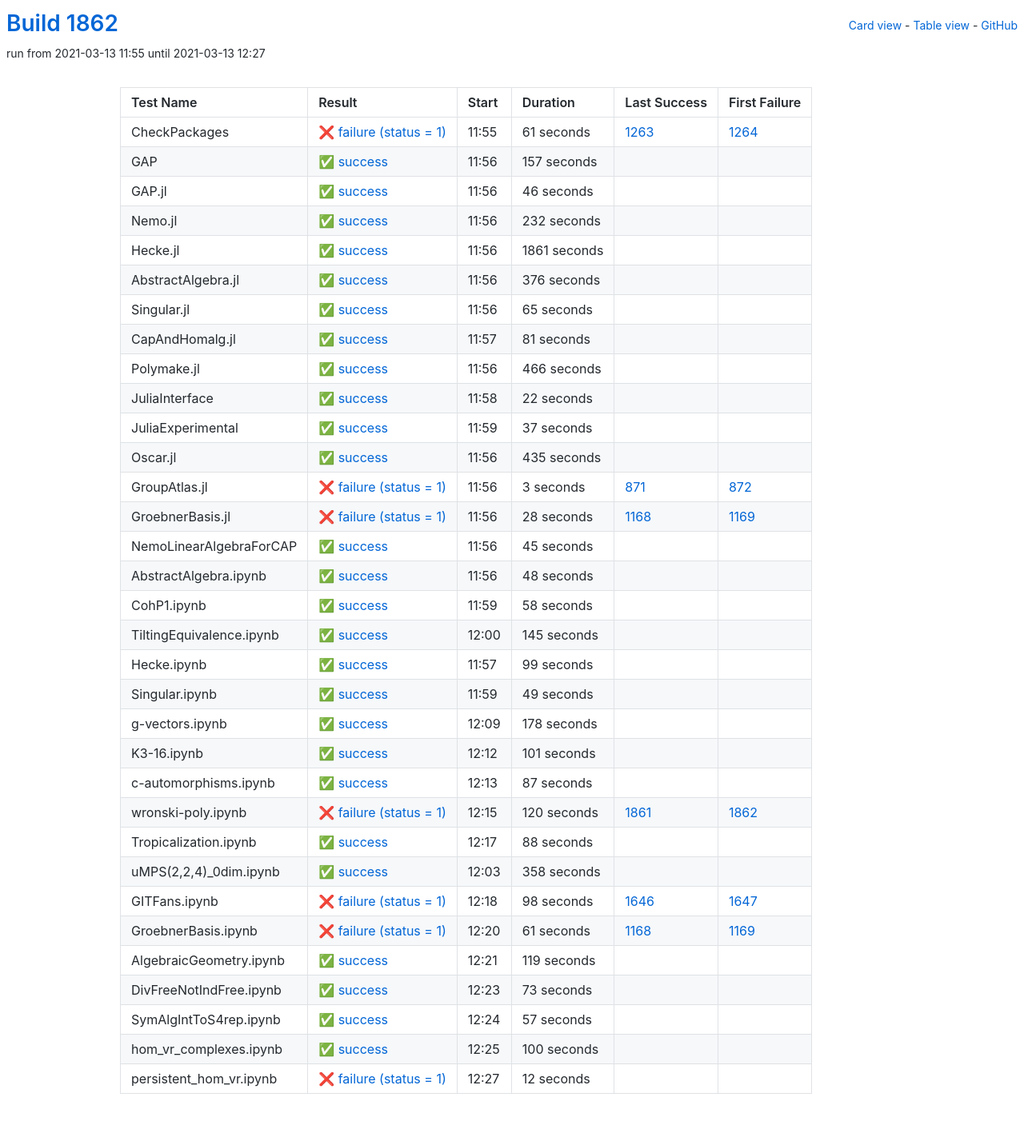
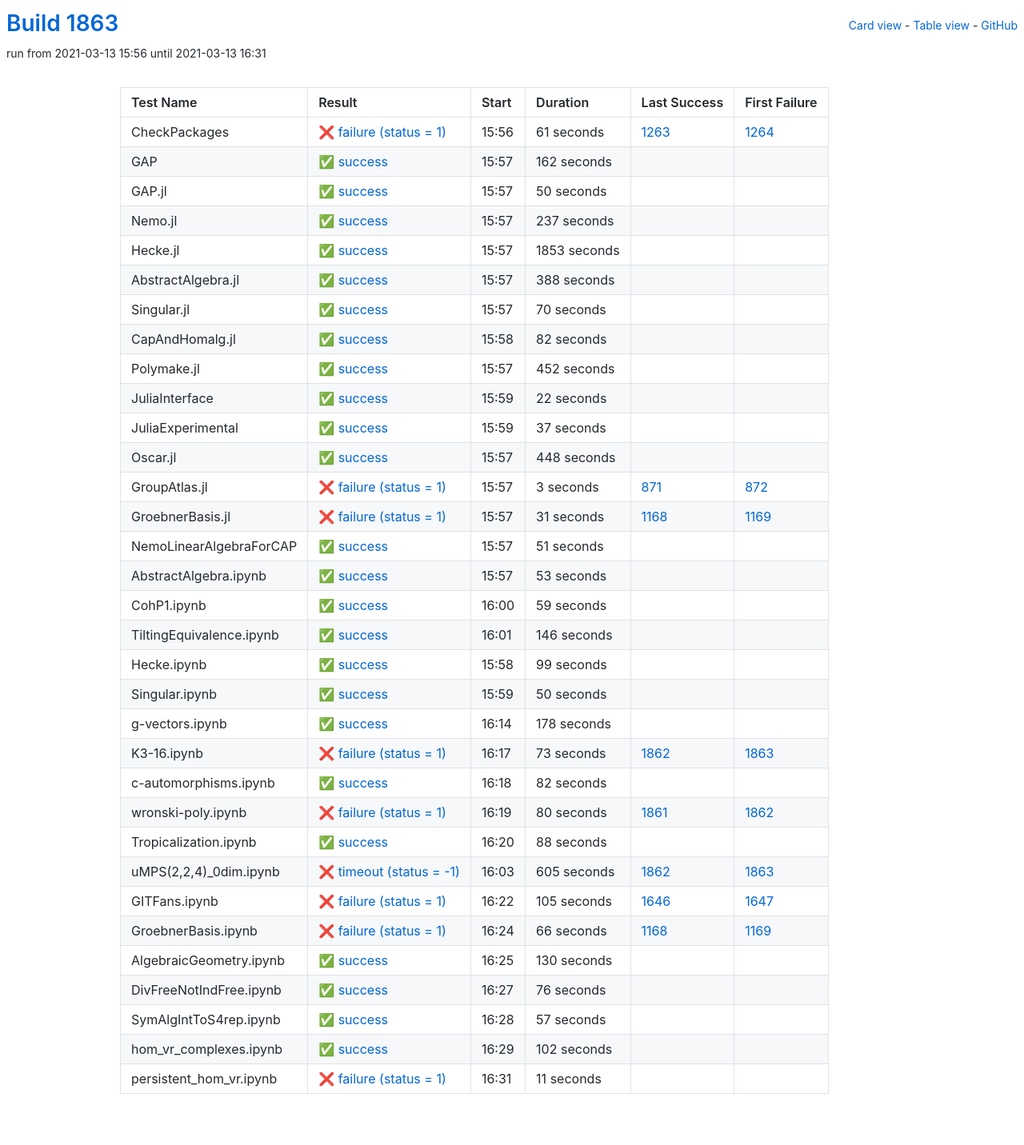
Before and after one commit to oscar-system/oscar-ci-status-stable, a Jekyll site: the page built from table.html, in a window 1280 px wide. Shown: the whole page at 80% size. Built offline with Jekyll 4.4.1, drawn with Linux system fonts in a browser that asks for light colours.

Commit message:
Build #1863

```diff
--- a/_data/ci.yml
+++ b/_data/ci.yml
@@ -1,6 +1,6 @@
 ---
-build: 1862
-build_url: https://oscarci.mathematik.uni-kl.de/job/oscar-stable/1862/
+build: 1863
+build_url: https://oscarci.mathematik.uni-kl.de/job/oscar-stable/1863/
 job: oscar-stable
 organization: oscar-system
 repo: oscar-ci-status-stable
@@ -8,8 +8,8 @@ repourl: https://github.com/oscar-system/oscar-ci-status-stable
 tests:
 - name: CheckPackages
   id: checkpackages
-  log: https://oscarci.mathematik.uni-kl.de/job/oscar-stable/1862/artifact/logs/build-1862/CheckPackages.log
-  start: 2021-03-13 11:55
+  log: https://oscarci.mathematik.uni-kl.de/job/oscar-stable/1863/artifact/logs/build-1863/CheckPackages.log
+  start: 2021-03-13 15:56
   success: false
   exitcode: 1
   status: failure
@@ -20,104 +20,104 @@ tests:
   first_failure_url: https://oscarci.mathematik.uni-kl.de/job/oscar-stable/1264/
 - name: GAP
   id: gap
-  log: https://oscarci.mathematik.uni-kl.de/job/oscar-stable/1862/artifact/logs/build-1862/GAP.log
-  start: 2021-03-13 11:56
+  log: https://oscarci.mathematik.uni-kl.de/job/oscar-stable/1863/artifact/logs/build-1863/GAP.log
+  start: 2021-03-13 15:57
   success: true
   exitcode: 0
   status: success
-  duration: 157
+  duration: 162
   last_success: false
   last_success_url:
   first_failure: false
   first_failure_url:
 - name: GAP.jl
   id: gap-jl
-  log: https://oscarci.mathematik.uni-kl.de/job/oscar-stable/1862/artifact/logs/build-1862/GAP.jl.log
-  start: 2021-03-13 11:56
+  log: https://oscarci.mathematik.uni-kl.de/job/oscar-stable/1863/artifact/logs/build-1863/GAP.jl.log
+  start: 2021-03-13 15:57
   success: true
   exitcode: 0
   status: success
-  duration: 46
+  duration: 50
   last_success: false
   last_success_url:
   first_failure: false
   first_failure_url:
 - name: Nemo.jl
   id: nemo-jl
-  log: https://oscarci.mathematik.uni-kl.de/job/oscar-stable/1862/artifact/logs/build-1862/Nemo.jl.log
-  start: 2021-03-13 11:56
+  log: https://oscarci.mathematik.uni-kl.de/job/oscar-stable/1863/artifact/logs/build-1863/Nemo.jl.log
+  start: 2021-03-13 15:57
   success: true
   exitcode: 0
   status: success
-  duration: 232
+  duration: 237
   last_success: false
   last_success_url:
   first_failure: false
   first_failure_url:
 - name: Hecke.jl
   id: hecke-jl
-  log: https://oscarci.mathematik.uni-kl.de/job/oscar-stable/1862/artifact/logs/build-1862/Hecke.jl.log
-  start: 2021-03-13 11:56
+  log: https://oscarci.mathematik.uni-kl.de/job/oscar-stable/1863/artifact/logs/build-1863/Hecke.jl.log
+  start: 2021-03-13 15:57
   success: true
   exitcode: 0
   status: success
-  duration: 1861
+  duration: 1853
   last_success: false
   last_success_url:
   first_failure: false
   first_failure_url:
 - name: AbstractAlgebra.jl
   id: abstractalgebra-jl
-  log: https://oscarci.mathematik.uni-kl.de/job/oscar-stable/1862/artifact/logs/build-1862/AbstractAlgebra.jl.log
-  start: 2021-03-13 11:56
+  log: https://oscarci.mathematik.uni-kl.de/job/oscar-stable/1863/artifact/logs/build-1863/AbstractAlgebra.jl.log
+  start: 2021-03-13 15:57
   success: true
   exitcode: 0
   status: success
-  duration: 376
+  duration: 388
   last_success: false
   last_success_url:
   first_failure: false
   first_failure_url:
 - name: Singular.jl
   id: singular-jl
-  log: https://oscarci.mathematik.uni-kl.de/job/oscar-stable/1862/artifact/logs/build-1862/Singular.jl.log
-  start: 2021-03-13 11:56
+  log: https://oscarci.mathematik.uni-kl.de/job/oscar-stable/1863/artifact/logs/build-1863/Singular.jl.log
+  start: 2021-03-13 15:57
   success: true
   exitcode: 0
   status: success
-  duration: 65
+  duration: 70
   last_success: false
   last_success_url:
   first_failure: false
   first_failure_url:
 - name: CapAndHomalg.jl
   id: capandhomalg-jl
-  log: https://oscarci.mathematik.uni-kl.de/job/oscar-stable/1862/artifact/logs/build-1862/CapAndHomalg.jl.log
-  start: 2021-03-13 11:57
+  log: https://oscarci.mathematik.uni-kl.de/job/oscar-stable/1863/artifact/logs/build-1863/CapAndHomalg.jl.log
+  start: 2021-03-13 15:58
   success: true
   exitcode: 0
   status: success
-  duration: 81
+  duration: 82
   last_success: false
   last_success_url:
   first_failure: false
   first_failure_url:
 - name: Polymake.jl
   id: polymake-jl
-  log: https://oscarci.mathematik.uni-kl.de/job/oscar-stable/1862/artifact/logs/build-1862/Polymake.jl.log
-  start: 2021-03-13 11:56
+  log: https://oscarci.mathematik.uni-kl.de/job/oscar-stable/1863/artifact/logs/build-1863/Polymake.jl.log
+  start: 2021-03-13 15:57
   success: true
   exitcode: 0
   status: success
-  duration: 466
+  duration: 452
   last_success: false
   last_success_url:
   first_failure: false
   first_failure_url:
 - name: JuliaInterface
   id: juliainterface
-  log: https://oscarci.mathematik.uni-kl.de/job/oscar-stable/1862/artifact/logs/build-1862/JuliaInterface.log
-  start: 2021-03-13 11:58
+  log: https://oscarci.mathematik.uni-kl.de/job/oscar-stable/1863/artifact/logs/build-1863/JuliaInterface.log
+  start: 2021-03-13 15:59
   success: true
   exitcode: 0
   status: success
@@ -128,8 +128,8 @@ tests:
   first_failure_url:
 - name: JuliaExperimental
   id: juliaexperimental
-  log: https://oscarci.mathematik.uni-kl.de/job/oscar-stable/1862/artifact/logs/build-1862/JuliaExperimental.log
-  start: 2021-03-13 11:59
+  log: https://oscarci.mathematik.uni-kl.de/job/oscar-stable/1863/artifact/logs/build-1863/JuliaExperimental.log
+  start: 2021-03-13 15:59
   success: true
   exitcode: 0
   status: success
@@ -140,20 +140,20 @@ tests:
   first_failure_url:
 - name: Oscar.jl
   id: oscar-jl
-  log: https://oscarci.mathematik.uni-kl.de/job/oscar-stable/1862/artifact/logs/build-1862/Oscar.jl.log
-  start: 2021-03-13 11:56
+  log: https://oscarci.mathematik.uni-kl.de/job/oscar-stable/1863/artifact/logs/build-1863/Oscar.jl.log
+  start: 2021-03-13 15:57
   success: true
   exitcode: 0
   status: success
-  duration: 435
+  duration: 448
   last_success: false
   last_success_url:
   first_failure: false
   first_failure_url:
 - name: GroupAtlas.jl
   id: groupatlas-jl
-  log: https://oscarci.mathematik.uni-kl.de/job/oscar-stable/1862/artifact/logs/build-1862/GroupAtlas.jl.log
-  start: 2021-03-13 11:56
+  log: https://oscarci.mathematik.uni-kl.de/job/oscar-stable/1863/artifact/logs/build-1863/GroupAtlas.jl.log
+  start: 2021-03-13 15:57
   success: false
   exitcode: 1
   status: failure
@@ -164,68 +164,68 @@ tests:
   first_failure_url: https://oscarci.mathematik.uni-kl.de/job/oscar-stable/872/
 - name: GroebnerBasis.jl
   id: groebnerbasis-jl
-  log: https://oscarci.mathematik.uni-kl.de/job/oscar-stable/1862/artifact/logs/build-1862/GroebnerBasis.jl.log
-  start: 2021-03-13 11:56
+  log: https://oscarci.mathematik.uni-kl.de/job/oscar-stable/1863/artifact/logs/build-1863/GroebnerBasis.jl.log
+  start: 2021-03-13 15:57
   success: false
   exitcode: 1
   status: failure
-  duration: 28
+  duration: 31
   last_success: 1168
   last_success_url: https://oscarci.mathematik.uni-kl.de/job/oscar-stable/1168/
   first_failure: 1169
   first_failure_url: https://oscarci.mathematik.uni-kl.de/job/oscar-stable/1169/
 - name: NemoLinearAlgebraForCAP
   id: nemolinearalgebraforcap
-  log: https://oscarci.mathematik.uni-kl.de/job/oscar-stable/1862/artifact/logs/build-1862/NemoLinearAlgebraForCAP.log
-  start: 2021-03-13 11:56
+  log: https://oscarci.mathematik.uni-kl.de/job/oscar-stable/1863/artifact/logs/build-1863/NemoLinearAlgebraForCAP.log
+  start: 2021-03-13 15:57
   success: true
   exitcode: 0
   status: success
-  duration: 45
+  duration: 51
   last_success: false
   last_success_url:
   first_failure: false
   first_failure_url:
 - name: AbstractAlgebra.ipynb
   id: abstractalgebra-ipynb
-  log: https://oscarci.mathematik.uni-kl.de/job/oscar-stable/1862/artifact/logs/build-1862/AbstractAlgebra.ipynb.log
-  start: 2021-03-13 11:56
+  log: https://oscarci.mathematik.uni-kl.de/job/oscar-stable/1863/artifact/logs/build-1863/AbstractAlgebra.ipynb.log
+  start: 2021-03-13 15:57
   success: true
   exitcode: 0
   status: success
-  duration: 48
+  duration: 53
   last_success: false
   last_success_url:
   first_failure: false
   first_failure_url:
 - name: CohP1.ipynb
   id: cohp1-ipynb
-  log: https://oscarci.mathematik.uni-kl.de/job/oscar-stable/1862/artifact/logs/build-1862/CohP1.ipynb.log
-  start: 2021-03-13 11:59
+  log: https://oscarci.mathematik.uni-kl.de/job/oscar-stable/1863/artifact/logs/build-1863/CohP1.ipynb.log
+  start: 2021-03-13 16:00
   success: true
   exitcode: 0
   status: success
-  duration: 58
+  duration: 59
   last_success: false
   last_success_url:
   first_failure: false
   first_failure_url:
 - name: TiltingEquivalence.ipynb
   id: tiltingequivalence-ipynb
-  log: https://oscarci.mathematik.uni-kl.de/job/oscar-stable/1862/artifact/logs/build-1862/TiltingEquivalence.ipynb.log
-  start: 2021-03-13 12:00
+  log: https://oscarci.mathematik.uni-kl.de/job/oscar-stable/1863/artifact/logs/build-1863/TiltingEquivalence.ipynb.log
+  start: 2021-03-13 16:01
   success: true
   exitcode: 0
   status: success
-  duration: 145
+  duration: 146
   last_success: false
   last_success_url:
   first_failure: false
   first_failure_url:
 - name: Hecke.ipynb
   id: hecke-ipynb
-  log: https://oscarci.mathematik.uni-kl.de/job/oscar-stable/1862/artifact/logs/build-1862/Hecke.ipynb.log
-  start: 2021-03-13 11:57
+  log: https://oscarci.mathematik.uni-kl.de/job/oscar-stable/1863/artifact/logs/build-1863/Hecke.ipynb.log
+  start: 2021-03-13 15:58
   success: true
   exitcode: 0
   status: success
@@ -236,20 +236,20 @@ tests:
   first_failure_url:
 - name: Singular.ipynb
   id: singular-ipynb
-  log: https://oscarci.mathematik.uni-kl.de/job/oscar-stable/1862/artifact/logs/build-1862/Singular.ipynb.log
-  start: 2021-03-13 11:59
+  log: https://oscarci.mathematik.uni-kl.de/job/oscar-stable/1863/artifact/logs/build-1863/Singular.ipynb.log
+  start: 2021-03-13 15:59
   success: true
   exitcode: 0
   status: success
-  duration: 49
+  duration: 50
   last_success: false
   last_success_url:
   first_failure: false
   first_failure_url:
 - name: g-vectors.ipynb
   id: g-vectors-ipynb
-  log: https://oscarci.mathematik.uni-kl.de/job/oscar-stable/1862/artifact/logs/build-1862/g-vectors.ipynb.log
-  start: 2021-03-13 12:09
+  log: https://oscarci.mathematik.uni-kl.de/job/oscar-stable/1863/artifact/logs/build-1863/g-vectors.ipynb.log
+  start: 2021-03-13 16:14
   success: true
   exitcode: 0
   status: success
@@ -260,44 +260,44 @@ tests:
   first_failure_url:
 - name: K3-16.ipynb
   id: k3-16-ipynb
-  log: https://oscarci.mathematik.uni-kl.de/job/oscar-stable/1862/artifact/logs/build-1862/K3-16.ipynb.log
-  start: 2021-03-13 12:12
+  log: https://oscarci.mathematik.uni-kl.de/job/oscar-stable/1863/artifact/logs/build-1863/K3-16.ipynb.log
+  start: 2021-03-13 16:17
+  success: false
+  exitcode: 1
+  status: failure
+  duration: 73
+  last_success: 1862
+  last_success_url: https://oscarci.mathematik.uni-kl.de/job/oscar-stable/1862/
+  first_failure: 1863
+  first_failure_url: https://oscarci.mathematik.uni-kl.de/job/oscar-stable/1863/
+- name: c-automorphisms.ipynb
+  id: c-automorphisms-ipynb
+  log: https://oscarci.mathematik.uni-kl.de/job/oscar-stable/1863/artifact/logs/build-1863/c-automorphisms.ipynb.log
+  start: 2021-03-13 16:18
   success: true
   exitcode: 0
   status: success
-  duration: 101
-  last_success: false
-  last_success_url:
-  first_failure: false
-  first_failure_url:
-- name: c-automorphisms.ipynb
-  id: c-automorphisms-ipynb
-  log: https://oscarci.mathematik.uni-kl.de/job/oscar-stable/1862/artifact/logs/build-1862/c-automorphisms.ipynb.log
-  start: 2021-03-13 12:13
-  success: true
-  exitcode: 0
-  status: success
-  duration: 87
+  duration: 82
   last_success: false
   last_success_url:
   first_failure: false
   first_failure_url:
 - name: wronski-poly.ipynb
   id: wronski-poly-ipynb
-  log: https://oscarci.mathematik.uni-kl.de/job/oscar-stable/1862/artifact/logs/build-1862/wronski-poly.ipynb.log
-  start: 2021-03-13 12:15
+  log: https://oscarci.mathematik.uni-kl.de/job/oscar-stable/1863/artifact/logs/build-1863/wronski-poly.ipynb.log
+  start: 2021-03-13 16:19
   success: false
   exitcode: 1
   status: failure
-  duration: 120
+  duration: 80
   last_success: 1861
   last_success_url: https://oscarci.mathematik.uni-kl.de/job/oscar-stable/1861/
   first_failure: 1862
   first_failure_url: https://oscarci.mathematik.uni-kl.de/job/oscar-stable/1862/
 - name: Tropicalization.ipynb
   id: tropicalization-ipynb
-  log: https://oscarci.mathematik.uni-kl.de/job/oscar-stable/1862/artifact/logs/build-1862/Tropicalization.ipynb.log
-  start: 2021-03-13 12:17
+  log: https://oscarci.mathematik.uni-kl.de/job/oscar-stable/1863/artifact/logs/build-1863/Tropicalization.ipynb.log
+  start: 2021-03-13 16:20
   success: true
   exitcode: 0
   status: success
@@ -308,68 +308,68 @@ tests:
   first_failure_url:
 - name: uMPS(2,2,4)_0dim.ipynb
   id: umps-2-2-4-0dim-ipynb
-  log: https://oscarci.mathematik.uni-kl.de/job/oscar-stable/1862/artifact/logs/build-1862/uMPS-2-2-4-_0dim.ipynb.log
-  start: 2021-03-13 12:03
-  success: true
-  exitcode: 0
-  status: success
-  duration: 358
-  last_success: false
-  last_success_url:
-  first_failure: false
-  first_failure_url:
+  log: https://oscarci.mathematik.uni-kl.de/job/oscar-stable/1863/artifact/logs/build-1863/uMPS-2-2-4-_0dim.ipynb.log
+  start: 2021-03-13 16:03
+  success: false
+  exitcode: -1
+  status: timeout
+  duration: 605
+  last_success: 1862
+  last_success_url: https://oscarci.mathematik.uni-kl.de/job/oscar-stable/1862/
+  first_failure: 1863
+  first_failure_url: https://oscarci.mathematik.uni-kl.de/job/oscar-stable/1863/
 - name: GITFans.ipynb
   id: gitfans-ipynb
-  log: https://oscarci.mathematik.uni-kl.de/job/oscar-stable/1862/artifact/logs/build-1862/GITFans.ipynb.log
-  start: 2021-03-13 12:18
+  log: https://oscarci.mathematik.uni-kl.de/job/oscar-stable/1863/artifact/logs/build-1863/GITFans.ipynb.log
+  start: 2021-03-13 16:22
   success: false
   exitcode: 1
   status: failure
-  duration: 98
+  duration: 105
   last_success: 1646
   last_success_url: https://oscarci.mathematik.uni-kl.de/job/oscar-stable/1646/
   first_failure: 1647
   first_failure_url: https://oscarci.mathematik.uni-kl.de/job/oscar-stable/1647/
 - name: GroebnerBasis.ipynb
   id: groebnerbasis-ipynb
-  log: https://oscarci.mathematik.uni-kl.de/job/oscar-stable/1862/artifact/logs/build-1862/GroebnerBasis.ipynb.log
-  start: 2021-03-13 12:20
+  log: https://oscarci.mathematik.uni-kl.de/job/oscar-stable/1863/artifact/logs/build-1863/GroebnerBasis.ipynb.log
+  start: 2021-03-13 16:24
   success: false
   exitcode: 1
   status: failure
-  duration: 61
+  duration: 66
   last_success: 1168
   last_success_url: https://oscarci.mathematik.uni-kl.de/job/oscar-stable/1168/
   first_failure: 1169
   first_failure_url: https://oscarci.mathematik.uni-kl.de/job/oscar-stable/1169/
 - name: AlgebraicGeometry.ipynb
   id: algebraicgeometry-ipynb
-  log: https://oscarci.mathematik.uni-kl.de/job/oscar-stable/1862/artifact/logs/build-1862/AlgebraicGeometry.ipynb.log
-  start: 2021-03-13 12:21
+  log: https://oscarci.mathematik.uni-kl.de/job/oscar-stable/1863/artifact/logs/build-1863/AlgebraicGeometry.ipynb.log
+  start: 2021-03-13 16:25
   success: true
   exitcode: 0
   status: success
-  duration: 119
+  duration: 130
   last_success: false
   last_success_url:
   first_failure: false
   first_failure_url:
 - name: DivFreeNotIndFree.ipynb
   id: divfreenotindfree-ipynb
-  log: https://oscarci.mathematik.uni-kl.de/job/oscar-stable/1862/artifact/logs/build-1862/DivFreeNotIndFree.ipynb.log
-  start: 2021-03-13 12:23
+  log: https://oscarci.mathematik.uni-kl.de/job/oscar-stable/1863/artifact/logs/build-1863/DivFreeNotIndFree.ipynb.log
+  start: 2021-03-13 16:27
   success: true
   exitcode: 0
   status: success
-  duration: 73
+  duration: 76
   last_success: false
   last_success_url:
   first_failure: false
   first_failure_url:
 - name: SymAlgIntToS4rep.ipynb
   id: symalginttos4rep-ipynb
-  log: https://oscarci.mathematik.uni-kl.de/job/oscar-stable/1862/artifact/logs/build-1862/SymAlgIntToS4rep.ipynb.log
-  start: 2021-03-13 12:24
+  log: https://oscarci.mathematik.uni-kl.de/job/oscar-stable/1863/artifact/logs/build-1863/SymAlgIntToS4rep.ipynb.log
+  start: 2021-03-13 16:28
   success: true
   exitcode: 0
   status: success
@@ -380,24 +380,24 @@ tests:
   first_failure_url:
 - name: hom_vr_complexes.ipynb
   id: hom-vr-complexes-ipynb
-  log: https://oscarci.mathematik.uni-kl.de/job/oscar-stable/1862/artifact/logs/build-1862/hom_vr_complexes.ipynb.log
-  start: 2021-03-13 12:25
+  log: https://oscarci.mathematik.uni-kl.de/job/oscar-stable/1863/artifact/logs/build-1863/hom_vr_complexes.ipynb.log
+  start: 2021-03-13 16:29
   success: true
   exitcode: 0
   status: success
-  duration: 100
+  duration: 102
   last_success: false
   last_success_url:
   first_failure: false
   first_failure_url:
 - name: persistent_hom_vr.ipynb
   id: persistent-hom-vr-ipynb
-  log: https://oscarci.mathematik.uni-kl.de/job/oscar-stable/1862/artifact/logs/build-1862/persistent_hom_vr.ipynb.log
-  start: 2021-03-13 12:27
+  log: https://oscarci.mathematik.uni-kl.de/job/oscar-stable/1863/artifact/logs/build-1863/persistent_hom_vr.ipynb.log
+  start: 2021-03-13 16:31
   success: false
   exitcode: 1
   status: failure
-  duration: 12
+  duration: 11
   last_success: false
   last_success_url:
   first_failure: false
```
Also changed, not shown: README.md.
